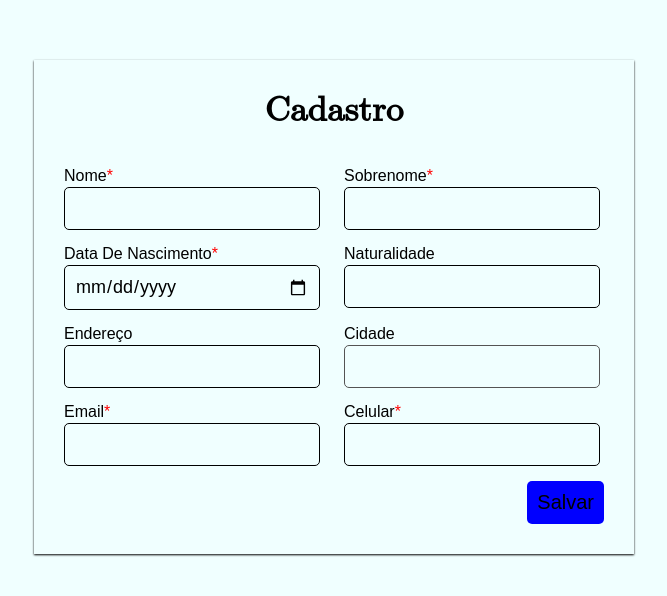
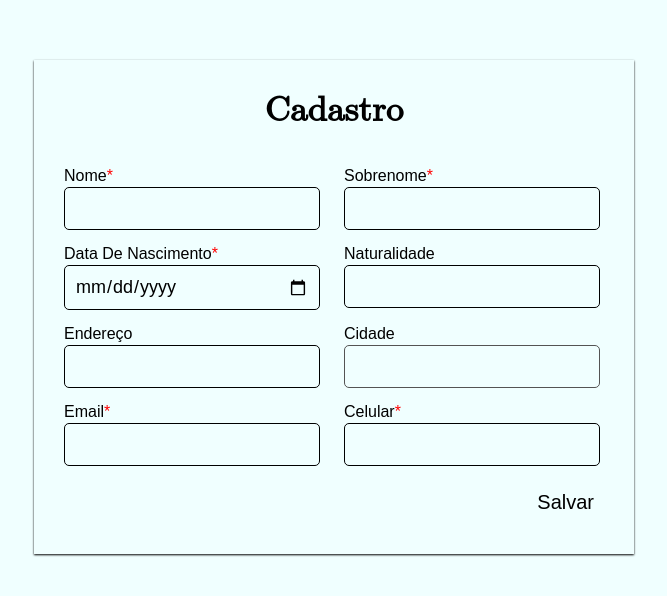
Before and after one commit to JailsonSilv/Form-React, a React (Vite) app: page / in a window 1280 px wide. Shown: the top 596 px of the page, without its empty margins (306-973 px from the left). Built offline with nearby package versions, Linux system fonts and the light colour scheme.

Commit message:
Atualização btn

```diff
--- a/src/App.jsx
+++ b/src/App.jsx
@@ -45,6 +45,7 @@ const Footer = styled.div`
   @media (max-width: 550px){
     display: flex;
     justify-content: center;
+    width: 150px;
   }
 `;
 
@@ -52,7 +53,6 @@ const Button = styled.button`
   padding: 10px;
   font-size: 20px;
   cursor: pointer;
-  background-color: blue;
   color: black;
   border: none;
   border-radius: 5px;
@@ -62,8 +62,6 @@ const Button = styled.button`
     justify-content: center;
     align-items: center;
     font-size: 25px;
-
-    background-color: blue;
   }
 `;
 
```
